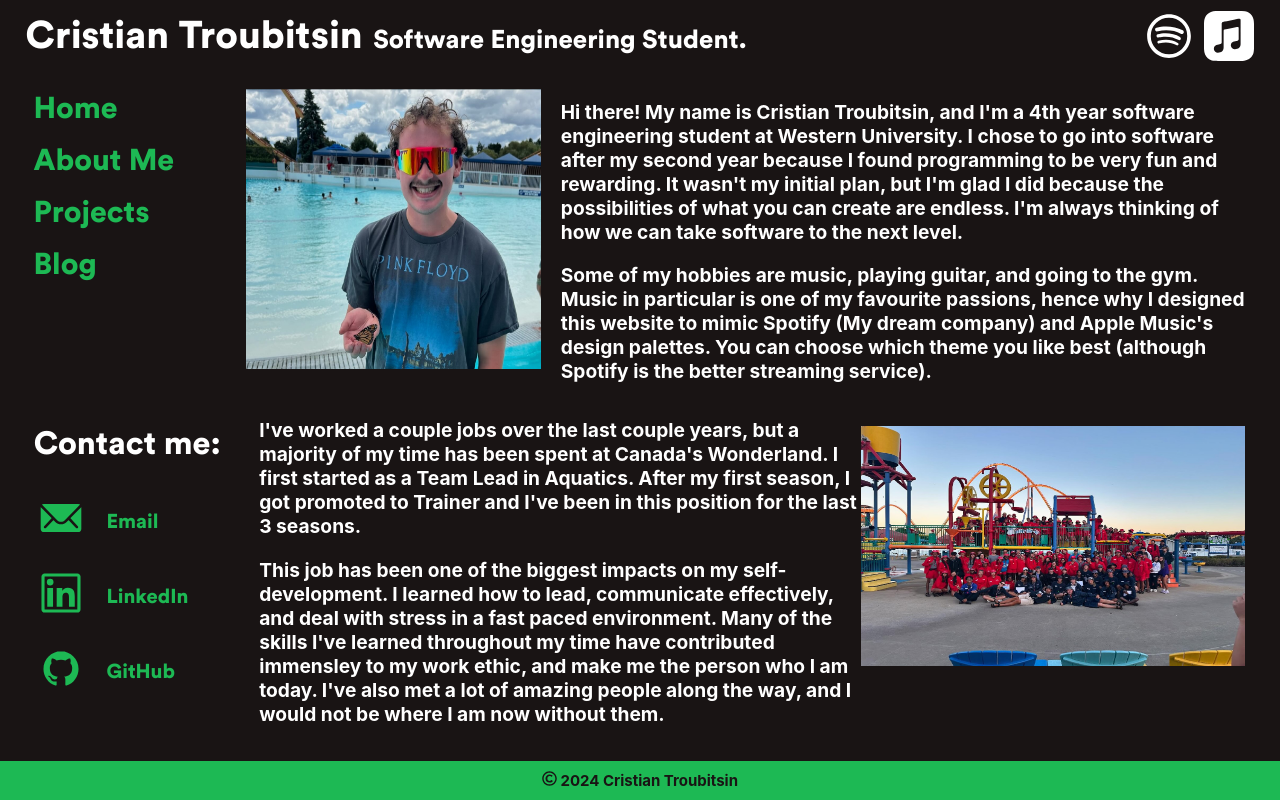
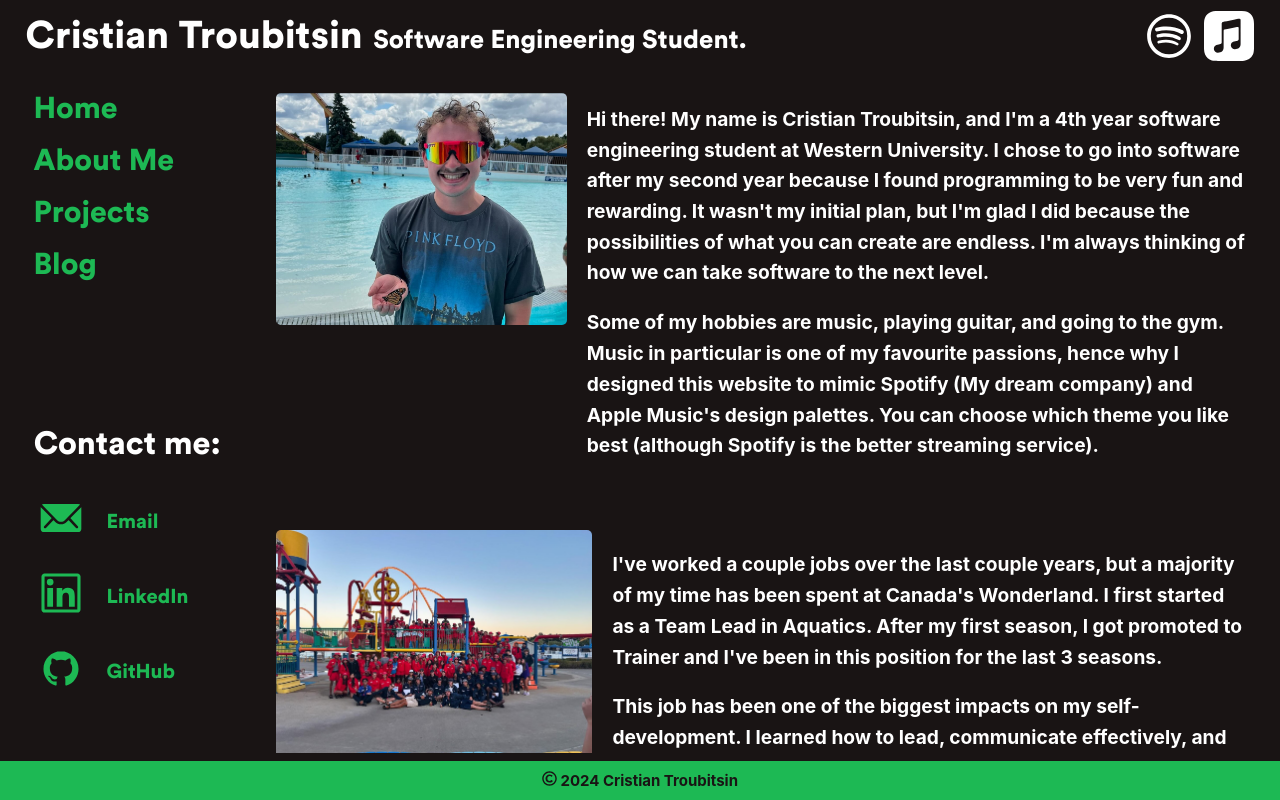
Before and after one commit to ctroubit/pw, a React (Create React App) app in the folder pw-ctroubit/: page /about in a window 1280 px wide. Built offline with nearby package versions, Linux system fonts and the light colour scheme; a web font is replaced by a local one.

Commit message:
Fixed problems with about page

```diff
--- a/pw-ctroubit/src/App.css
+++ b/pw-ctroubit/src/App.css
@@ -10,6 +10,7 @@
 .copy {
   text-align: center;
   padding: 10px 0;
+
   background-color: #1DB954;
   color: #191414;
   font-size: 15px;
--- a/pw-ctroubit/src/components/About.css
+++ b/pw-ctroubit/src/components/About.css
@@ -1,78 +1,114 @@
 .about-main {
     background-color: #191414;
-    width: 79vw;
-    height: 84vh;
-    margin-left: 15%;
+    width: 83%;
+    margin: 0 15vw 0;
     margin-top: 0;
+    height: 85vh;
     font-weight: 700;
-    font-size: 120%;
+    padding-left: 10px;
+    overflow-y: auto;
+    font-size: 1.2em;
     display: flex;
     flex-direction: column;
     overflow-y: auto;
+    padding: 20px;
+    box-sizing: border-box;
 }
 
 .part1-container {
     display: flex;
+    flex-wrap: wrap;
+    gap: 20px;
+    margin-bottom: 20px;
 }
 
 .image-about {
-    margin-top: 1vh;
-    margin-right: 20px;
-
+    flex: 1;
+    max-width: 30%;
 }
 
-.image-about{
-    height: 35vh;
-    width: 23vw;
+.image-about img {
+    width: 100%;
+    height: auto;
+    border-radius: 5px;
 }
 
 .text {
-   margin-top: 1vh;
+    flex: 2;
+    color: white;
+    text-align: left;
+    font-size: 1em;
+    margin-top: -1vh;
+    line-height: 1.6;
+}
+
+.part2 {
+    display: flex;
+    flex-wrap: wrap;
+    gap: 20px;
+    align-items: flex-start;
+    margin-top: 30px;
+}
+
+.image8 {
+    flex: 0.5;
+    max-width: 45%;
+    border-radius: 5px;
+}
+
+.image8 img {
+    width: 100%;
+    border-radius: 5px;
+    height: auto;
+}
+
+.text2 {
+    flex: 1;
     text-align: left;
     color: white;
-    flex: 1;
-    margin-right: 1%;
+    font-size: 1em;
+    line-height: 1.6;
+}
+
+.text3 {
+    text-align: center;
+    margin-top: 20px;
+    font-size: 1em;
+}
+
+.resume-link {
+    color: white;
+    text-decoration: underline;
+}
+
+.about-main.apple-theme {
+    background-color: white;
+    color: #FA233B;
+}
+
+.text.apple-theme, .resume-link.apple-theme, .text2.apple-theme, .text3.apple-theme {
+    color: #FA233B;
 }
 
 
-.image8 {
-    height: 30vh;
-    width: 30vw;
-   margin-right: 1vw;
+
+
+@media (max-width: 1024px) {
+    .about-main {
+        width: 90%;
+        padding: 15px;
     }
 
-.part2{
-    align-self: flex-end;
-    margin-top: 3vh;
-
+    .part1-container, .part2 {
+        flex-direction: column;
     }
 
-.text2{
-    margin-left: -47vw;
-    margin-top: -34vh;
-    width: 47vw;
+    .image-about, .image8 {
+        max-width: 100%;
+        margin-bottom: 20px;
     }
-.text3{
+
+    .text, .text2 {
         text-align: center;
     }
-.resume-link{
-    color: white;
 }
-.about-main.apple-theme{
-    background-color: white;
-    height: 87vh;
-    margin-top: -2vh;
-
-}
-
-.text.apple-theme{
-    color: #FA233B;
-}
-
-.resume-link.apple-theme{
-    color: #FA233B;
-}
-
-.part2.apple-theme{
-    margin-top: 5vh;
-}
--- a/pw-ctroubit/src/components/About.js
+++ b/pw-ctroubit/src/components/About.js
@@ -8,38 +8,30 @@
         <div className={`about-main ${theme}-theme`}>
     <div className="part1-container">
         <div className="image-about">
-                    <img
-                        src={img1}
-                        className={`image-about ${theme}-theme`}
-                        alt="Description"
-                    />
+            <img src={img1} alt="Description" />
         </div>
         <div className={`text ${theme}-theme`}>
             <p>
                 Hi there! My name is Cristian Troubitsin, and I'm a 4th year
-                        software engineering student at Western University. I chose to go into
-                        software after my second year because I found programming to be very fun
-                        and rewarding. It wasn't my initial plan, but I'm glad I did because the possibilities
-                        of what you can create are endless. I'm always thinking of how we can take software to the
-                        next level.
+                software engineering student at Western University. I chose to
+                go into software after my second year because I found programming
+                to be very fun and rewarding. It wasn't my initial plan, but I'm
+                glad I did because the possibilities of what you can create are endless.
+                I'm always thinking of how we can take software to the next level.
             </p>
-
             <p>
-                        Some of my hobbies are music, playing guitar, and going to the gym. Music in
-                        particular is one of my favourite passions, hence why I designed this website to mimic Spotify (My dream company)
-                        and Apple Music's design palettes. You can choose which theme you like best (although Spotify
-                        is the better streaming service).
+                Some of my hobbies are music, playing guitar, and going to the gym. Music
+                in particular is one of my favourite passions, hence why I designed this
+                website to mimic Spotify (My dream company) and Apple Music's design palettes.
+                You can choose which theme you like best (although Spotify is the better streaming service).
             </p>
         </div>
     </div>
-            <div className={`part2 ${theme}-theme`}>
-            <div className="image-bottom-right">
-                <img
-                    src={img8}
-                    className={`image8 ${theme}-theme`}
-                    alt="Description"
-                />
-                <div className='text2'>
+    <div className="part2">
+        <div className="image8">
+            <img src={img8} alt="Description" />
+        </div>
+        <div className={`text2 ${theme}-theme`}>
             <p>
                 I've worked a couple jobs over the last couple years, but a majority of my
                 time has been spent at Canada's Wonderland. I first started as a Team Lead
@@ -50,28 +42,33 @@
                 This job has been one of the biggest impacts on my self-development. I
                 learned how to lead, communicate effectively, and deal with stress in a fast
                 paced environment. Many of the skills I've learned throughout my time have
-                    contributed immensley to my work ethic, and make me the person who I am
+                contributed immensely to my work ethic and make me the person who I am
                 today. I've also met a lot of amazing people along the way, and I would not
                 be where I am now without them.
             </p>
-
         </div>
     </div>
-            </div>
-           <div className="text3">
+    <div className={`text3 ${theme}-theme`}>
         <p>
-                    I'll be adding more to this, but I hope this is a good enough picture into my life, passions, and work experience.
-
-
+            I'll be adding more to this, but I hope this is a good enough picture into my
+            life, passions, and work experience.
         </p>
-                <p> Thanks for taking the time to read about me!</p>
+        <p>Thanks for taking the time to read about me!</p>
         <p>
-                If you'd like to check out my resume, click this link <a href="https://drive.google.com/file/d/1C9uyRfoPoKAS3WLauZ5JfdnYgMMVgqOO/view?usp=sharing"
+            If you'd like to check out my resume, click this link{" "}
+            <a
+                href="https://drive.google.com/file/d/1C9uyRfoPoKAS3WLauZ5JfdnYgMMVgqOO/view?usp=sharing"
                 target="_blank"
-                rel="noreferrer" className={`resume-link${theme}-theme` }>here</a> :)
+                rel="noreferrer"
+                className={`resume-link ${theme}-theme`}
+            >
+                here
+            </a>{" "}
+            :)
         </p>
     </div>
 </div>
+
     );
 };
 
```
Lines whose indentation alone changed are shown as unchanged.
